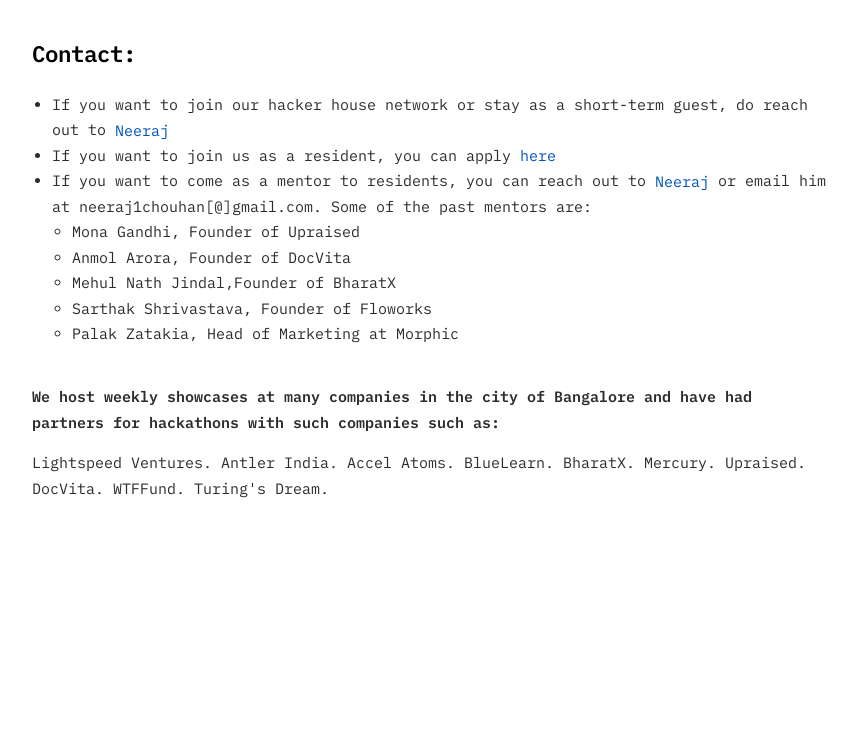
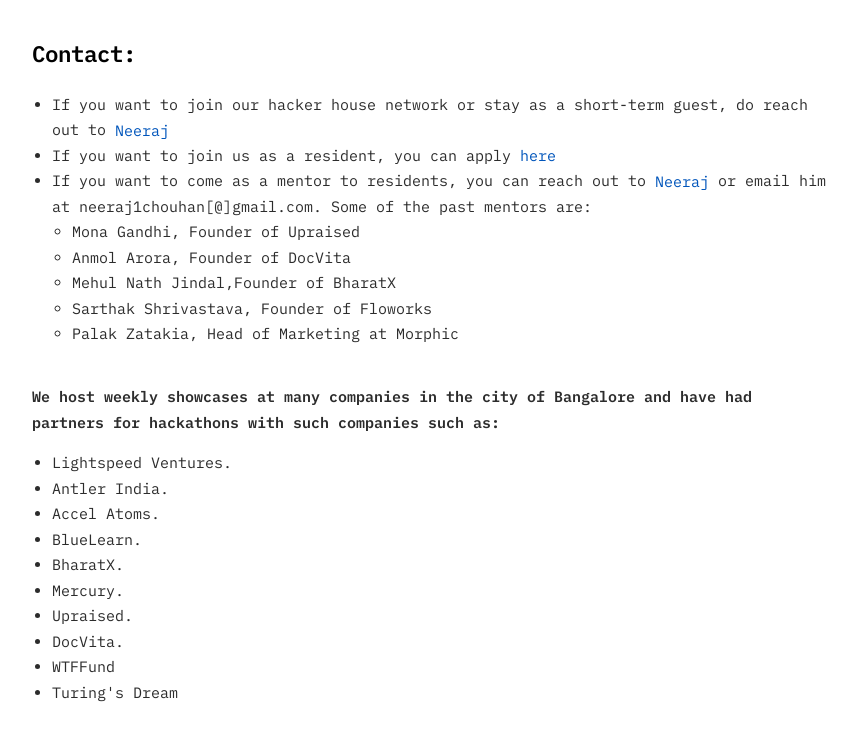
Before and after one commit to NeerajChouhan7/hsr-house, a plain HTML site: page index.html in a window 1280 px wide. Shown: the part 1243-1984 px from the top of the page, without its empty margins (208-1065 px from the left). Before the commit the page ends 1784 px from the top, so only its background shows below. Drawn offline with Linux system fonts and the light colour scheme.

Commit message:
Update index.html

```diff
--- a/index.html
+++ b/index.html
@@ -125,9 +125,18 @@
 
     <div class="section">
         <p><strong>We host weekly showcases at many companies in the city of Bangalore and have had partners for hackathons with such companies such as:</p></strong>
-        <p>
-            Lightspeed Ventures. Antler India. Accel Atoms. BlueLearn. BharatX. Mercury. Upraised. DocVita. WTFFund. Turing's Dream.
-        </p>
+        <ul>
+            <li>Lightspeed Ventures.</li>
+            <li>Antler India.</li>
+            <li>Accel Atoms.</li>
+            <li>BlueLearn.</li>
+            <li>BharatX.</li>
+            <li>Mercury.</li>
+            <li> Upraised.</li>
+            <li>DocVita.</li>
+            <li>WTFFund</li>
+            <li>Turing's Dream</li>
+        </ul>
     </div>
 </body>
 </html>
```
